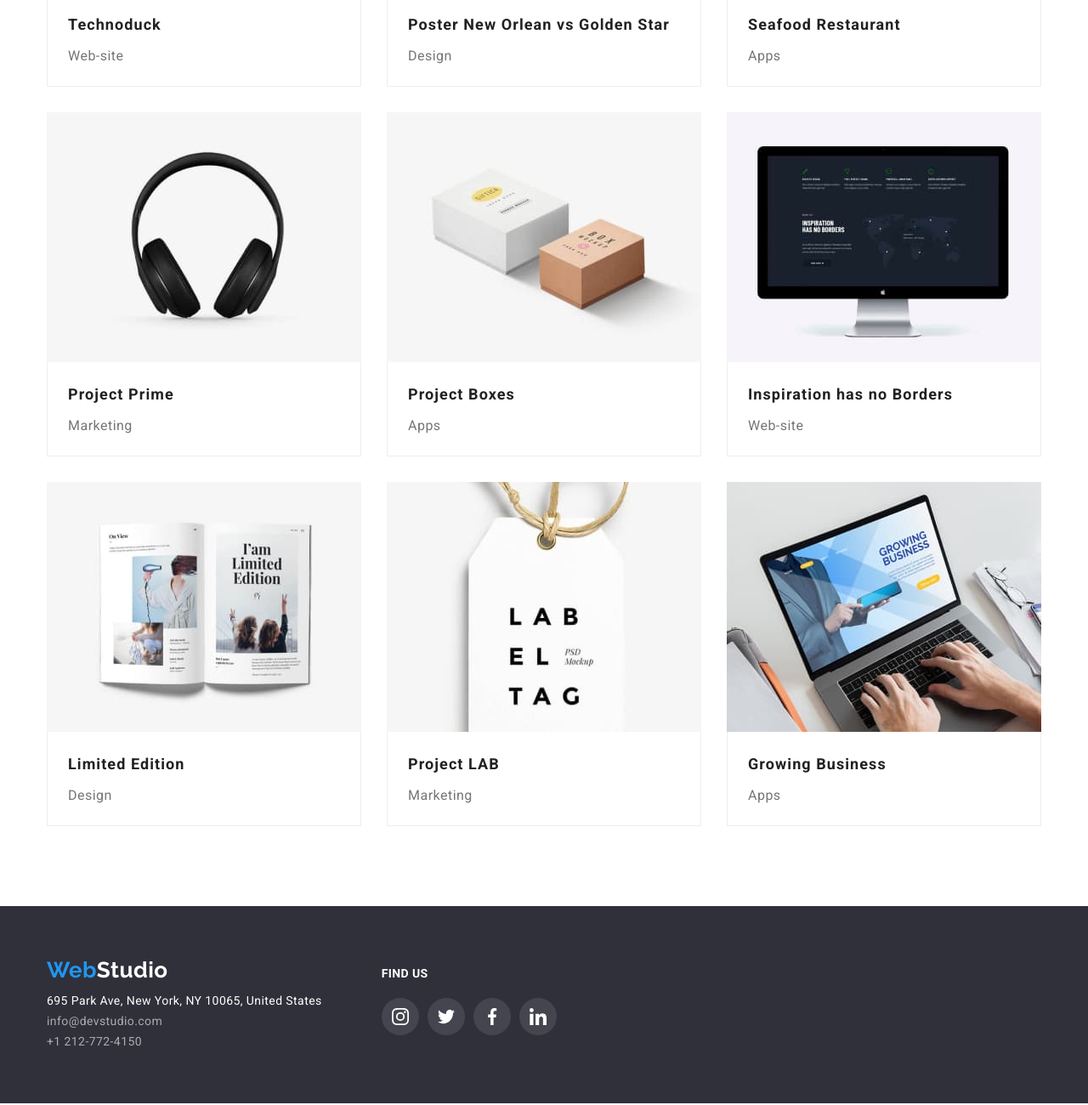
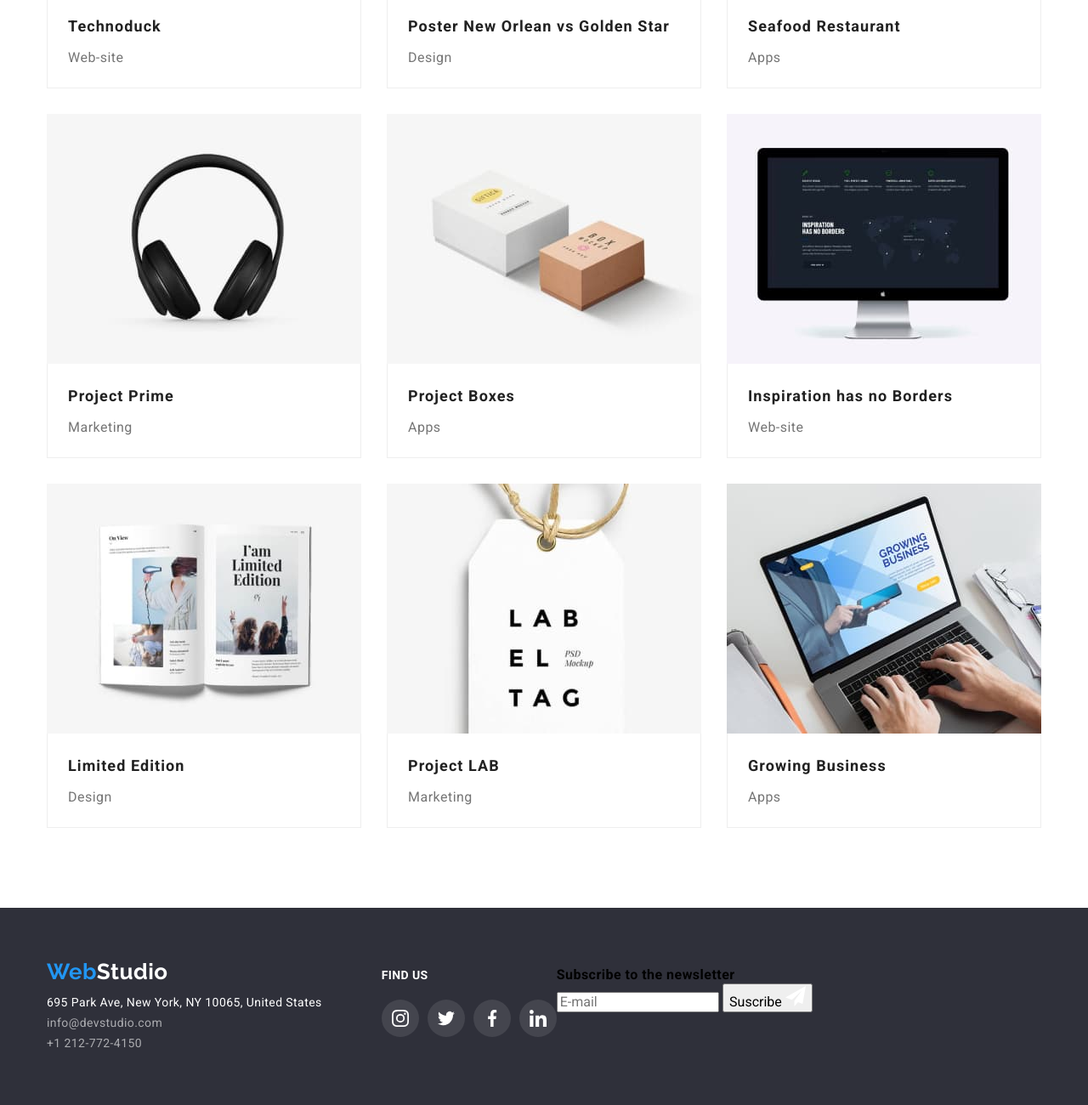
Before and after one commit to IVolodymyrnI/goit-markup-hw-05, a plain HTML site: page portfolio.html in a window 1280 px wide. Shown: the part 568-1868 px from the top of the page at 85% size. Drawn offline with nearby package versions, Linux system fonts and the light colour scheme.

Commit message:
Position and animation edit

```diff
--- a/portfolio.html
+++ b/portfolio.html
@@ -63,27 +63,27 @@
 				<!-- Btn list -->
 				<ul class="btns-list">
 					<li class="item bullet-none">
-						<button type="button" class="btn cursor-pointer border">
+						<button type="button" class="btn cursor-pointer border-none">
 							All
 						</button>
 					</li>
 					<li class="item bullet-none">
-						<button type="button" class="btn cursor-pointer border">
+						<button type="button" class="btn cursor-pointer border-none">
 							Web-sites
 						</button>
 					</li>
 					<li class="item bullet-none">
-						<button type="button" class="btn cursor-pointer border">
+						<button type="button" class="btn cursor-pointer border-none">
 							Apps
 						</button>
 					</li>
 					<li class="item bullet-none">
-						<button type="button" class="btn cursor-pointer border">
+						<button type="button" class="btn cursor-pointer border-none">
 							Design
 						</button>
 					</li>
 					<li class="item bullet-none">
-						<button type="button" class="btn cursor-pointer border">
+						<button type="button" class="btn cursor-pointer border-none">
 							Marketing
 						</button>
 					</li>
@@ -107,7 +107,13 @@
 					</li>
 					<li class="item bullet-none">
 						<a href="" class="project-link">
-							<img src="./images/portfolio/poster-star.jpg" alt="Poster" width="370" height="295" class="project-img" />
+							<div class="project-inf">
+								<img src="./images/portfolio/poster-star.jpg" alt="Poster" width="370" height="295"
+									class="project-img" />
+								<p class="inf">Technoduck is a state-of-the-art coronavirus distribution platform. Companies use
+									this platform for digital espionage
+									and attacks on competitors' secure servers.</p>
+							</div>
 							<div class="content">
 								<h2 class="project-name">Poster New Orlean vs Golden Star</h2>
 								<p class="project-type">Design</p>
@@ -116,8 +122,13 @@
 					</li>
 					<li class="item bullet-none">
 						<a href="" class="project-link">
+							<div class="project-inf">
 								<img src="./images/portfolio/seafood-restaurant.jpg" alt="Restaurant logo" width="370" height="295"
 									class="project-img" />
+								<p class="inf">Technoduck is a state-of-the-art coronavirus distribution platform. Companies use
+									this platform for digital espionage
+									and attacks on competitors' secure servers.</p>
+							</div>
 							<div class="content">
 								<h2 class="project-name">Seafood Restaurant</h2>
 								<p class="project-type">Apps</p>
@@ -126,8 +137,13 @@
 					</li>
 					<li class="item bullet-none">
 						<a href="" class="project-link">
+							<div class="project-inf">
 								<img src="./images/portfolio/project-prime.jpg" alt="Headphones" width="370" height="295"
 									class="project-img" />
+								<p class="inf">Technoduck is a state-of-the-art coronavirus distribution platform. Companies use
+									this platform for digital espionage
+									and attacks on competitors' secure servers.</p>
+							</div>
 							<div class="content">
 								<h2 class="project-name">Project Prime</h2>
 								<p class="project-type">Marketing</p>
@@ -136,8 +152,13 @@
 					</li>
 					<li class="item bullet-none">
 						<a href="" class="project-link">
+							<div class="project-inf">
 								<img src="./images/portfolio/project-boxes.jpg" alt="Boxes" width="370" height="295"
 									class="project-img" />
+								<p class="inf">Technoduck is a state-of-the-art coronavirus distribution platform. Companies use
+									this platform for digital espionage
+									and attacks on competitors' secure servers.</p>
+							</div>
 							<div class="content">
 								<h2 class="project-name">Project Boxes</h2>
 								<p class="project-type">Apps</p>
@@ -146,8 +167,13 @@
 					</li>
 					<li class="item bullet-none">
 						<a href="" class="project-link">
+							<div class="project-inf">
 								<img src="./images/portfolio/inspiration.jpg" alt="Open web-site" width="370" height="295"
 									class="project-img" />
+								<p class="inf">Technoduck is a state-of-the-art coronavirus distribution platform. Companies use
+									this platform for digital espionage
+									and attacks on competitors' secure servers.</p>
+							</div>
 							<div class="content">
 								<h2 class="project-name">Inspiration has no Borders</h2>
 								<p class="project-type">Web-site</p>
@@ -155,8 +181,14 @@
 						</a>
 					</li>
 					<li class="item bullet-none">
-						<a href="" class="project-link"><img src="./images/portfolio/limited-edition.jpg" alt="Book" width="370"
-								height="295" class="project-img" />
+						<a href="" class="project-link">
+							<div class="project-inf">
+								<img src="./images/portfolio/limited-edition.jpg" alt="Book" width="370" height="295"
+									class="project-img" />
+								<p class="inf">Technoduck is a state-of-the-art coronavirus distribution platform. Companies use
+									this platform for digital espionage
+									and attacks on competitors' secure servers.</p>
+							</div>
 							<div class="content">
 								<h2 class="project-name">Limited Edition</h2>
 								<p class="project-type">Design</p>
@@ -165,7 +197,12 @@
 					</li>
 					<li class="item bullet-none">
 						<a href="" class="project-link">
+							<div class="project-inf">
 								<img src="./images/portfolio/project-lab.jpg" alt="Tag" width="370" height="295" class="project-img" />
+								<p class="inf">Technoduck is a state-of-the-art coronavirus distribution platform. Companies use
+									this platform for digital espionage
+									and attacks on competitors' secure servers.</p>
+							</div>
 							<div class="content">
 								<h2 class="project-name">Project LAB</h2>
 								<p class="project-type">Marketing</p>
@@ -174,8 +211,13 @@
 					</li>
 					<li class="item bullet-none">
 						<a href="" class="project-link">
+							<div class="project-inf">
 								<img src="./images/portfolio/growing-business.jpg" alt="Open app" width="370" height="295"
 									class="project-img" />
+								<p class="inf">Technoduck is a state-of-the-art coronavirus distribution platform. Companies use
+									this platform for digital espionage
+									and attacks on competitors' secure servers.</p>
+							</div>
 							<div class="content">
 								<h2 class="project-name">Growing Business</h2>
 								<p class="project-type">Apps</p>
@@ -239,6 +281,17 @@
 					</li>
 				</ul>
 			</div>
+			<div class="footer-subscribe">
+				<p class="footer-subscribe-text"><strong>Subscribe to the newsletter</strong></p>
+				<div class="footer-send-email">
+					<input type="email" placeholder="E-mail" class="footer-input-email">
+					<button type="submit" class="btn-submit border-none">Suscribe
+						<svg class="footer-icon-telegram" width="24" height="24">
+							<use href="./images/decorative-img/stripe.svg#icon-telegram"></use>
+						</svg>
+					</button>
+				</div>
+			</div>
 		</div>
 	</footer>
 </body>
```
Lines whose indentation alone changed are shown as unchanged.
